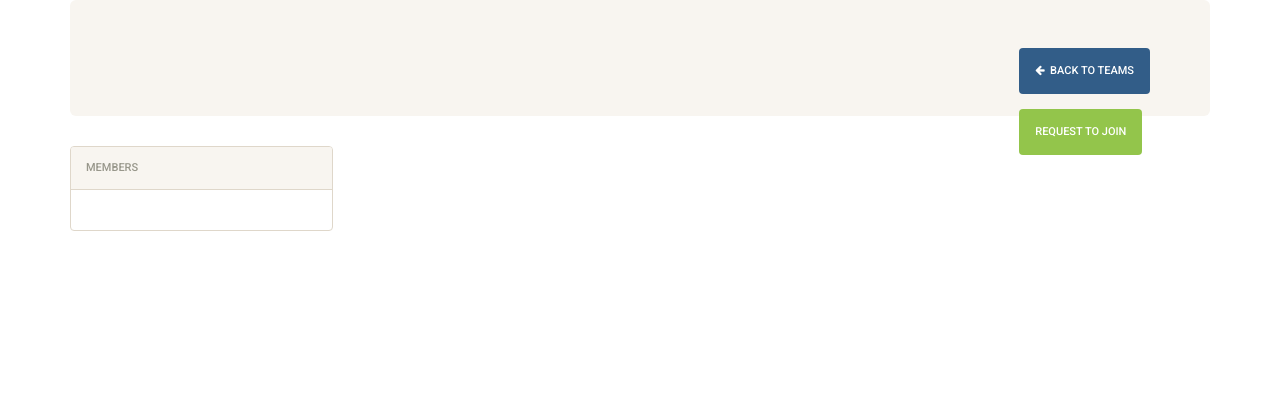
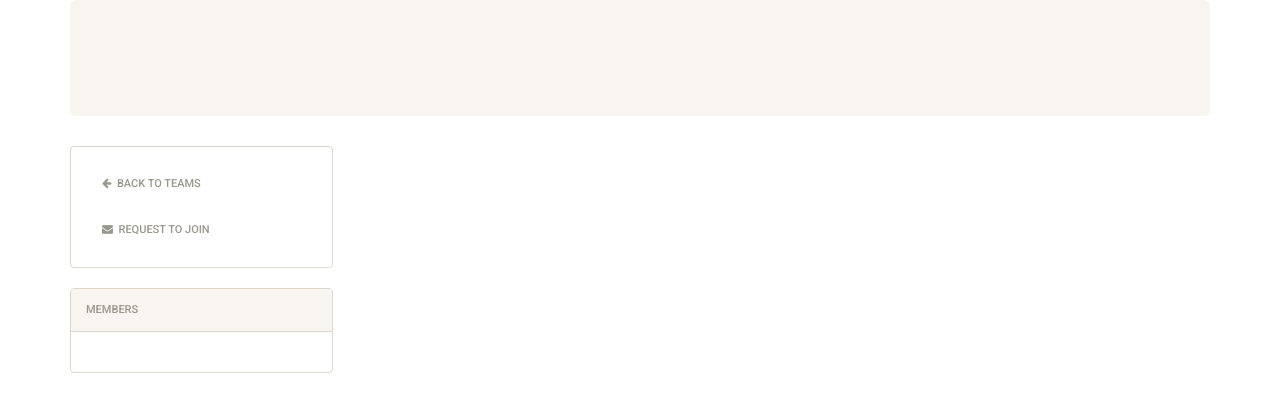
Before and after one commit to cmpsci-goldnjub/app, a Django app: template project/teams/templates/teams/team_detail.html in a window 1280 px wide. Shown: the part 63-475 px from the top of the page. Run offline with Django 3.2, Linux system fonts and the light colour scheme; the template is opened without the code that fills it, so the values that code supplies are empty; style sheets or scripts are compiled from the project's sources; parts of the project's set-up code (start-up, migrations or seed data) failed here and were passed over; some libraries are stand-ins or nearby versions.

Commit message:
Style up team detail page

```diff
--- a/project/teams/templates/teams/team_detail.html
+++ b/project/teams/templates/teams/team_detail.html
@@ -2,31 +2,41 @@
 
 {% block default_content %}
 <div class="jumbotron">
-  <div class="pull-right">
-    <p>
-      <a class="btn btn-primary" href="{% url 'team_list' %}">
-        <i class="fa fa-arrow-left"></i>&nbsp;&nbsp;Back to teams
-      </a>
-    </p>
-    <p>
-      <a class="btn btn-success {% if user.team_set.all.exists %}disabled{% endif %}"
-         href="{% url 'request_send' slug=team.slug %}">
-        Request to join
-      </a>
-    </p>
-  </div>
   <h1>{{ team.name }}</h1>
-
-  {% if on_team %}
-  <a class="btn btn-danger {% if not user.team_set.all.exists %}disabled{% endif %}"
-     href="{% url 'team_leave' %}">
-    <i class="fa fa-close"></i>&nbsp;&nbsp;Leave Team
-  </a>
-  {% endif %}
 </div>
 
 <div class="row">
   <div class="col-xs-12 col-sm-3">
+    <div class="panel panel-default">
+      <div class="panel-body">
+        <ul class="nav nav-pills nav-stacked">
+          <li>
+            <a class="" href="{% url 'team_list' %}">
+              <i class="fa fa-arrow-left"></i>&nbsp;&nbsp;Back to teams
+            </a>
+          </li>
+          {% if not on_team %}
+          <li>
+            <a class="{% if user.team_set.all.exists %}disabled{% endif %}"
+               href="{% url 'request_send' slug=team.slug %}">
+              <i class="fa fa-envelope"></i>&nbsp;&nbsp;Request to join
+            </a>
+          </li>
+          {% else %}
+          <li>
+            <a href="{% url 'team_update' %}">
+              <i class="fa fa-pencil"></i>&nbsp;&nbsp;Update
+            </a>
+          </li>
+          <li>
+            <a href="{% url 'team_leave' %}">
+              <i class="fa fa-close"></i>&nbsp;&nbsp;Leave
+            </a>
+          </li>
+          {% endif %}
+        </ul>
+      </div>
+    </div>
     <div class="panel panel-default">
       <div class="panel-heading">Members</div>
       <div class="panel-body">
```
